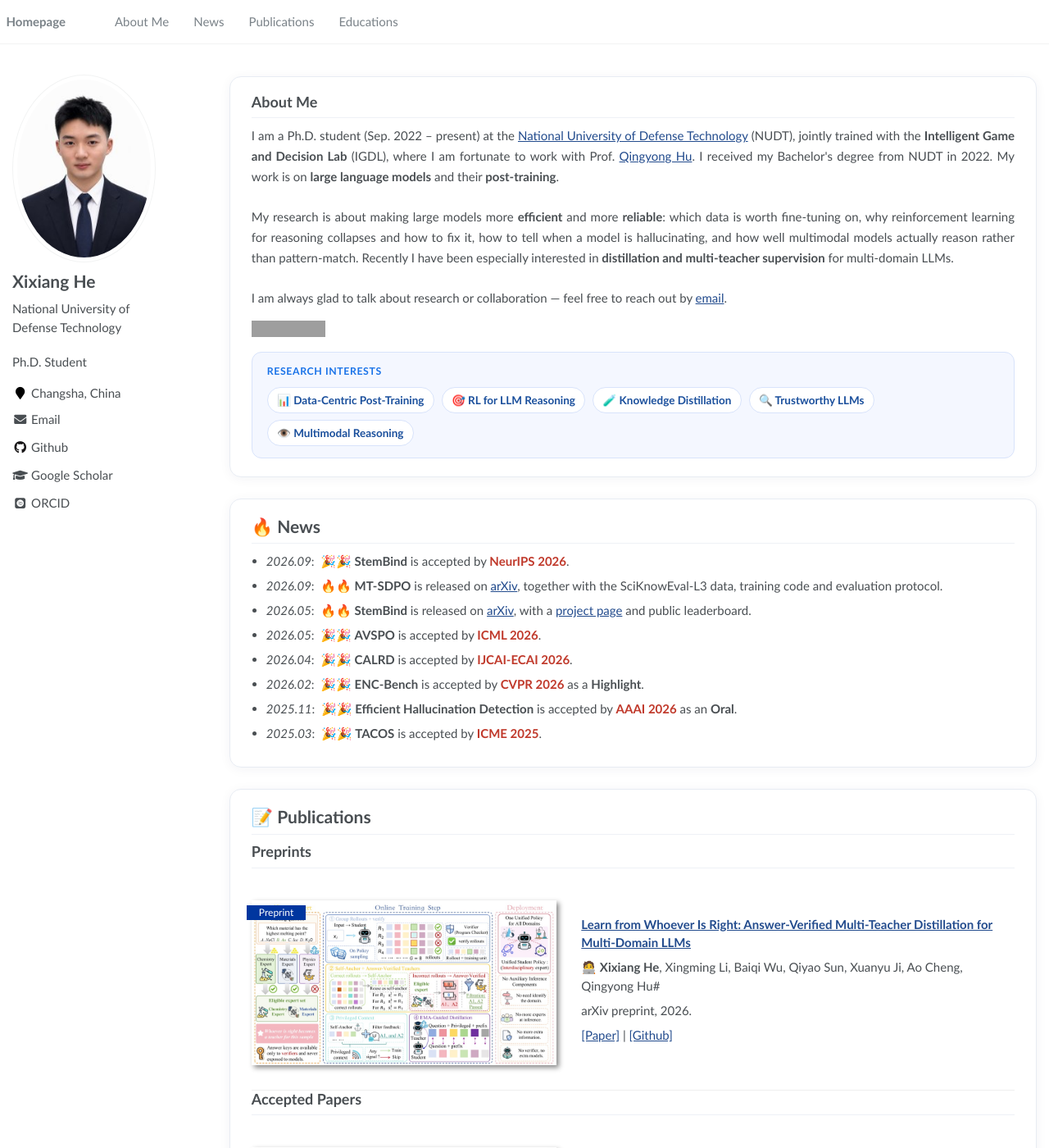
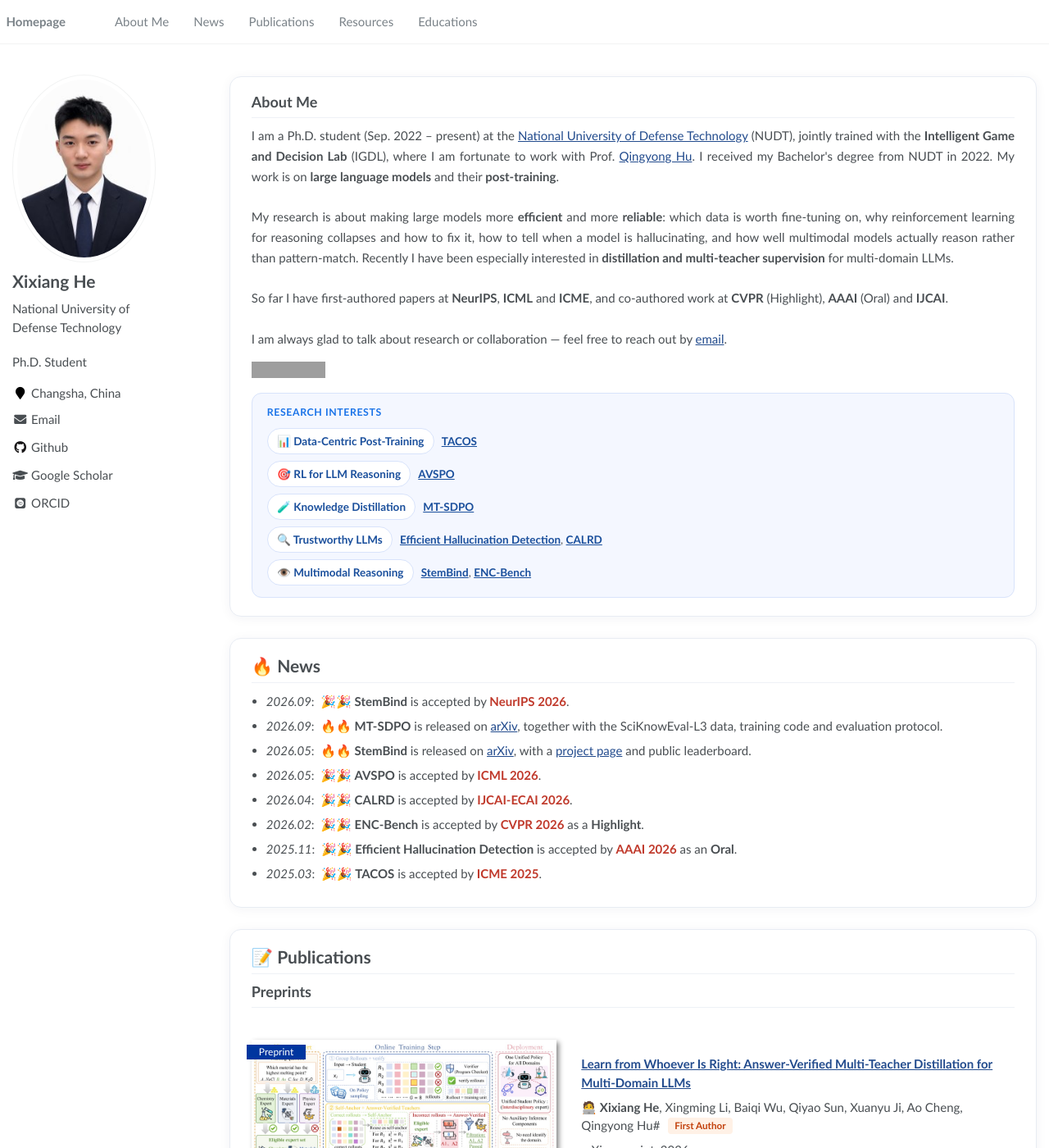
Before and after one commit to hexixiang/hexixiang.github.io, a Jekyll site: the page built from _pages/about.md, in a window 1280 px wide and 1400 px high. Shown: the whole window at 82% size. Built offline with Jekyll 4.4.1, drawn with Linux system fonts in a browser that asks for light colours; some web fonts are replaced; some of the changed text lies outside the part shown; grey boxes are pictures that could not be loaded.

Commit message:
Link research directions to papers, mark first-author work, add resources
- Research Interests: list the papers under each direction
- About Me: one-line summary of first-author and co-authored venues
- Publications: First Author label on first-author papers
- New Open-Source Resources section (StemBind, MT-SDPO, TACOS) and menu entry
- Remove unused commented-out optional sections

Co-Authored-By: Claude Opus 5.5 <noreply@anthropic.com>

```diff
--- a/_data/navigation.yml
+++ b/_data/navigation.yml
@@ -11,5 +11,8 @@ main:
   - title: "Publications"
     url: "/#publications"
 
+  - title: "Resources"
+    url: "/#open-source-resources"
+
   - title: "Educations"
     url: "/#educations"
--- a/_pages/about.md
+++ b/_pages/about.md
@@ -41,6 +41,40 @@ redirect_from:
   flex-wrap: wrap;
   gap: 0.5rem 0.6rem;
 }
+.interest-list {
+  display: flex;
+  flex-direction: column;
+  gap: 0.55rem;
+}
+.interest-row {
+  display: flex;
+  flex-wrap: wrap;
+  align-items: center;
+  gap: 0.35rem 0.6rem;
+}
+.interest-works {
+  font-size: 0.9em;
+  color: #555;
+}
+.interest-works a {
+  color: #1a4f9c;
+  font-weight: 600;
+}
+.first-author {
+  display: inline-block;
+  margin-left: 6px;
+  padding: 1px 8px;
+  border-radius: 4px;
+  background: #fff1e6;
+  color: #c2410c;
+  font-size: 0.78em;
+  font-weight: 700;
+  white-space: nowrap;
+  vertical-align: 1px;
+}
+.resource-list { margin: 0; padding-left: 1.2em; }
+.resource-list li { margin: 0 0 12px 0; line-height: 1.55; }
+.resource-list li:last-child { margin-bottom: 0; }
 .research-tag {
   display: inline-block;
   padding: 0.32rem 0.75rem;
@@ -61,6 +95,8 @@ I am a Ph.D. student (Sep. 2022 &ndash; present) at the <a href="https://english
 <br><br>
 My research is about making large models more <strong>efficient</strong> and more <strong>reliable</strong>: which data is worth fine-tuning on, why reinforcement learning for reasoning collapses and how to fix it, how to tell when a model is hallucinating, and how well multimodal models actually reason rather than pattern-match. Recently I have been especially interested in <strong>distillation and multi-teacher supervision</strong> for multi-domain LLMs.
 <br><br>
+So far I have first-authored papers at <strong>NeurIPS</strong>, <strong>ICML</strong> and <strong>ICME</strong>, and co-authored work at <strong>CVPR</strong> (Highlight), <strong>AAAI</strong> (Oral) and <strong>IJCAI</strong>.
+<br><br>
 I am always glad to talk about research or collaboration &mdash; feel free to reach out by <a href="mailto:hexixiang@nudt.edu.cn">email</a>.
 </div>
 
@@ -70,12 +106,12 @@ I am always glad to talk about research or collaboration &mdash; feel free to re
 
 <div style="margin-top: 18px; background: #f4f7ff; border: 1px solid #d8e3fb; border-radius: 12px; padding: 14px 18px;">
   <div style="font-size: 0.82em; font-weight: 700; color: #1a73e8; text-transform: uppercase; letter-spacing: 0.6px; margin-bottom: 10px;">Research Interests</div>
-  <div class="research-tags">
-    <span class="research-tag">📊 Data-Centric Post-Training</span>
-    <span class="research-tag">🎯 RL for LLM Reasoning</span>
-    <span class="research-tag">🧪 Knowledge Distillation</span>
-    <span class="research-tag">🔍 Trustworthy LLMs</span>
-    <span class="research-tag">👁️ Multimodal Reasoning</span>
+  <div class="interest-list">
+    <div class="interest-row"><span class="research-tag">📊 Data-Centric Post-Training</span><span class="interest-works"><a href="https://arxiv.org/abs/2507.03673">TACOS</a></span></div>
+    <div class="interest-row"><span class="research-tag">🎯 RL for LLM Reasoning</span><span class="interest-works"><a href="https://arxiv.org/abs/2605.21125">AVSPO</a></span></div>
+    <div class="interest-row"><span class="research-tag">🧪 Knowledge Distillation</span><span class="interest-works"><a href="https://arxiv.org/abs/2609.02548">MT-SDPO</a></span></div>
+    <div class="interest-row"><span class="research-tag">🔍 Trustworthy LLMs</span><span class="interest-works"><a href="https://arxiv.org/abs/2603.22812">Efficient Hallucination Detection</a>, <a href="https://arxiv.org/abs/2606.17953">CALRD</a></span></div>
+    <div class="interest-row"><span class="research-tag">👁️ Multimodal Reasoning</span><span class="interest-works"><a href="https://arxiv.org/abs/2606.00148">StemBind</a>, <a href="https://arxiv.org/abs/2603.22763">ENC-Bench</a></span></div>
   </div>
 </div>
 
@@ -109,7 +145,7 @@ I am always glad to talk about research or collaboration &mdash; feel free to re
 
 [**Learn from Whoever Is Right: Answer-Verified Multi-Teacher Distillation for Multi-Domain LLMs**](https://arxiv.org/abs/2609.02548)
 
-🧑‍💻 **Xixiang He**, Xingming Li, Baiqi Wu, Qiyao Sun, Xuanyu Ji, Ao Cheng, Qingyong Hu#
+🧑‍💻 **Xixiang He**, Xingming Li, Baiqi Wu, Qiyao Sun, Xuanyu Ji, Ao Cheng, Qingyong Hu# <span class="first-author">First Author</span>
 
 arXiv preprint, 2026.
 
@@ -125,7 +161,7 @@ arXiv preprint, 2026.
 
 [**StemBind: When MLLMs Get Lost Between Rules and Instances in Abstract Visual Reasoning**](https://arxiv.org/abs/2606.00148)
 
-🧑‍💻 **Xixiang He**, Baiqi Wu, Xingming Li, Ao Cheng, Qiyao Sun, Xuanyu Ji, Qingyong Hu#
+🧑‍💻 **Xixiang He**, Baiqi Wu, Xingming Li, Ao Cheng, Qiyao Sun, Xuanyu Ji, Qingyong Hu# <span class="first-author">First Author</span>
 
 🏛️ Conference on Neural Information Processing Systems **(NeurIPS)**, Evaluations & Datasets Track, 2026. <font color="red">CCF A</font>.
 
@@ -139,7 +175,7 @@ arXiv preprint, 2026.
 
 [**Advantage Collapse in Group Relative Policy Optimization: Diagnosis and Mitigation**](https://arxiv.org/abs/2605.21125)
 
-🧑‍💻 **Xixiang He**, Qiyao Sun, Ao Cheng, Xingming Li, Xuanyu Ji, Hailun Lu, Runke Huang, Qingyong Hu#
+🧑‍💻 **Xixiang He**, Qiyao Sun, Ao Cheng, Xingming Li, Xuanyu Ji, Hailun Lu, Runke Huang, Qingyong Hu# <span class="first-author">First Author</span>
 
 🏛️ International Conference on Machine Learning **(ICML)**, 2026. <font color="red">CCF A</font>.
 
@@ -195,7 +231,7 @@ arXiv preprint, 2026.
 
 [**TACOS: Open Tagging and Comparative Scoring for Instruction Fine-Tuning Data Selection**](https://arxiv.org/abs/2507.03673)
 
-🧑‍💻 **Xixiang He**, Hao Yu, Qiyao Sun, Ao Cheng, Tailai Zhang, Cong Liu, Shuxuan Guo#
+🧑‍💻 **Xixiang He**, Hao Yu, Qiyao Sun, Ao Cheng, Tailai Zhang, Cong Liu, Shuxuan Guo# <span class="first-author">First Author</span>
 
 🏛️ IEEE International Conference on Multimedia and Expo **(ICME)**, 2025. <font color="red">CCF B</font>.
 
@@ -236,6 +272,21 @@ arXiv preprint, 2026.
 
 <div class="section-card" markdown="1">
 
+# 🧰 Open-Source Resources
+
+<ul class="resource-list">
+  <li><strong>StemBind Benchmark</strong> &mdash; a shared-stem diagnostic benchmark for abstract visual reasoning in MLLMs: 2,298 stems and 19,533 perception / rule / full-item tasks, with S1&ndash;S4 process annotations and a public leaderboard.<br>
+  <a href="https://huggingface.co/datasets/user48271/Stembind">[Dataset]</a> | <a href="https://github.com/hexixiang/StemBind">[Github]</a> | <a href="https://hexixiang.github.io/StemBind/#leaderboard">[Leaderboard]</a></li>
+  <li><strong>MT-SDPO</strong> &mdash; training code for answer-verified multi-teacher distillation, with the SciKnowEval-L3 splits, teacher-generated SFT data and the frozen evaluation protocol.<br>
+  <a href="https://github.com/hexixiang/MT-SDPO">[Github]</a></li>
+  <li><strong>TACOS</strong> &mdash; instruction-tuning data selection code, the curated fine-tuning dataset, and the fine-tuning, inference and evaluation scripts.<br>
+  <a href="https://github.com/hexixiang/TACOS">[Github]</a></li>
+</ul>
+
+</div>
+
+<div class="section-card" markdown="1">
+
 # 📖 Educations
 
 <ul class="timeline">
@@ -252,52 +303,3 @@ arXiv preprint, 2026.
 </ul>
 
 </div>
-
-<!-- ============================================================
-     OPTIONAL SECTIONS — uncomment and fill in when you have the
-     content. Each block is self-contained and already styled.
-     ============================================================
-
-<div class="section-card" markdown="1">
-
-# 🏆 Honors and Awards
-
-<ul class="timeline">
-  <li>
-    <span class="tl-period">2025</span>
-    <div class="tl-body">National Scholarship</div>
-  </li>
-</ul>
-
-</div>
-
-<div class="section-card" markdown="1">
-
-# 💬 Invited Talks
-
-<ul class="timeline">
-  <li>
-    <span class="tl-period">2026.05</span>
-    <div class="tl-body"><strong>Talk title here</strong></div>
-    <div class="tl-sub"><a href="#">▶ Watch Video</a></div>
-  </li>
-</ul>
-
-</div>
-
-<div class="section-card" markdown="1">
-
-# 🧑‍🏫 Academic Services
-
-<p style="margin-bottom: 0.7rem;">Reviewer for:</p>
-<div class="research-tags">
-  <span class="research-tag">NeurIPS</span>
-  <span class="research-tag">ICML</span>
-  <span class="research-tag">ICLR</span>
-  <span class="research-tag">CVPR</span>
-  <span class="research-tag">ACL</span>
-</div>
-
-</div>
-
-============================================================ -->
```
